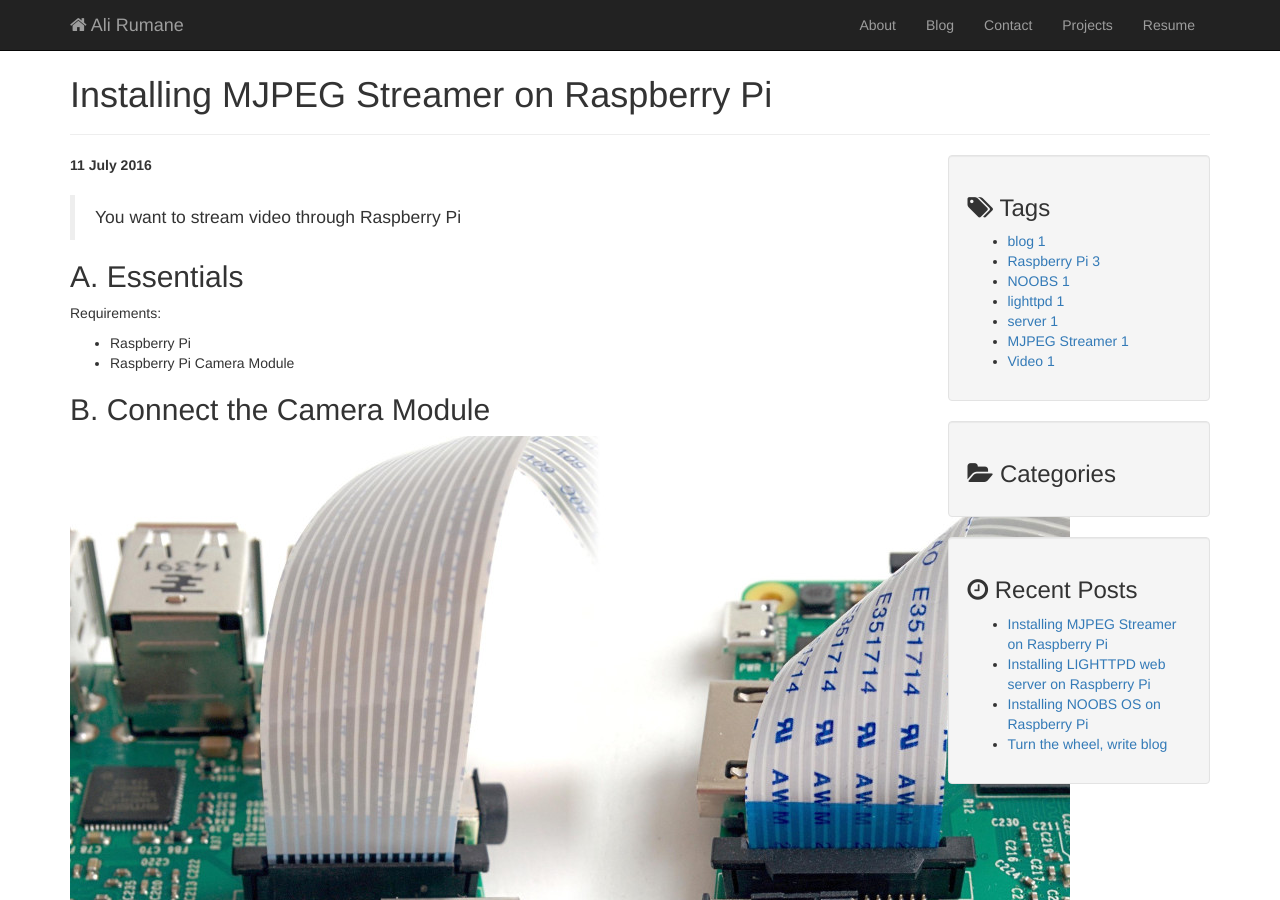
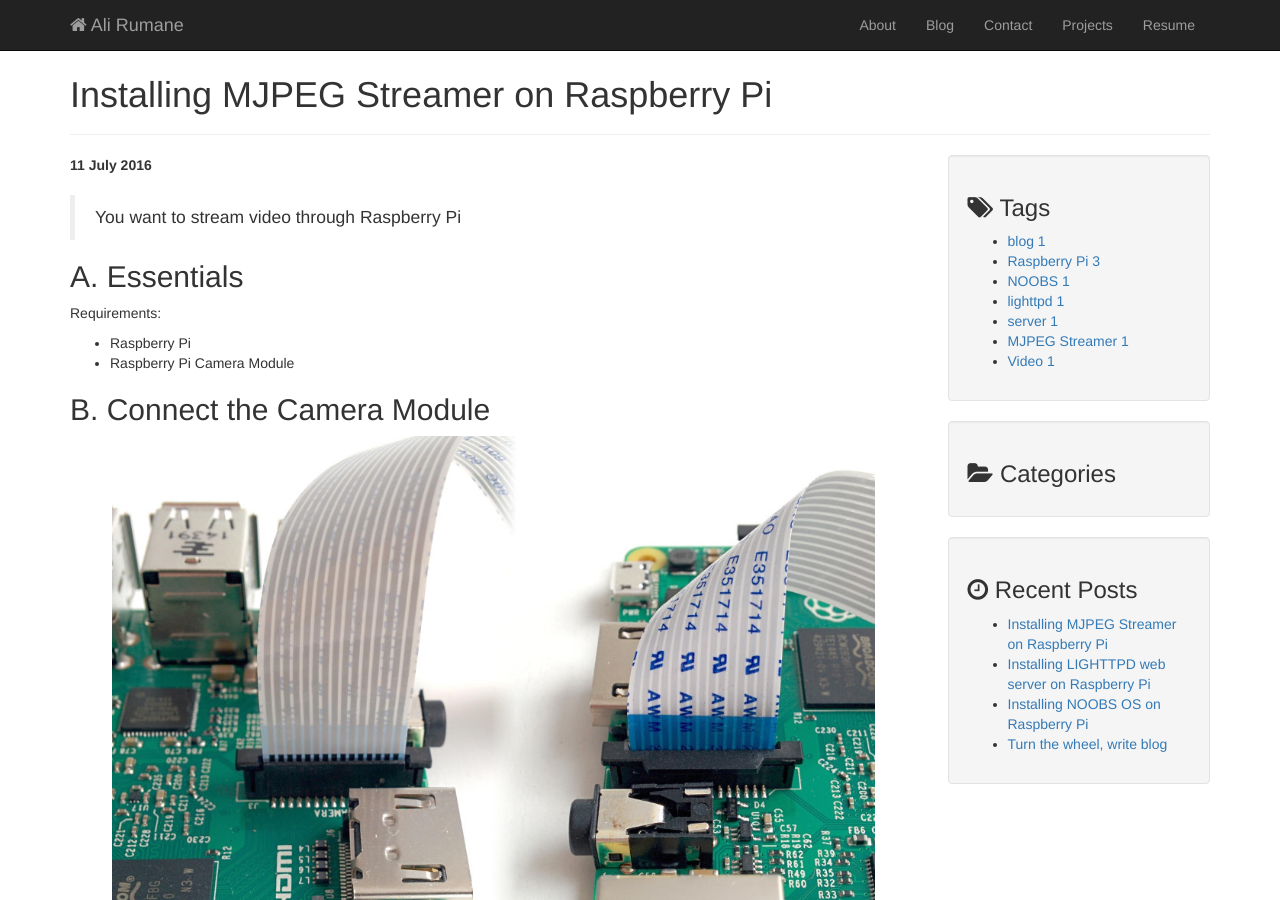
Before and after one commit to alirumane/ali-backup, a Jekyll site: the page built from _posts/2016-07-11-mjpg-streamer-on-raspberry-pi.md, in a window 1280 px wide and 900 px high. Built offline with Jekyll 4.4.1, drawn with Linux system fonts in a browser that asks for light colours; comment, search, counter and statistics services are not loaded.

Commit message:
Update 2016-07-11-mjpg-streamer-on-raspberry-pi.md

```diff
--- a/_posts/2016-07-11-mjpg-streamer-on-raspberry-pi.md
+++ b/_posts/2016-07-11-mjpg-streamer-on-raspberry-pi.md
@@ -17,7 +17,7 @@
 ## B. Connect the Camera Module
 
 
-![Raspberry Pi Camera Port]({{site.url}}/images/raspb-camera-connection.png "Raspberry Pi Camera Port")*Camera connection from both sides*{: .center-image }
+![Raspberry Pi Camera Port]({{site.url}}/images/raspb-camera-connection.png "Raspberry Pi Camera Port"){: .center-image }*Camera connection from both sides*
 - Locate the camera port and connect the camera as shown.
 - Open the `Raspberry Pi Configuration` Tool from `Preferences` on the main menu
 
```
